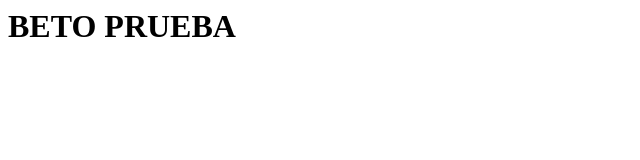
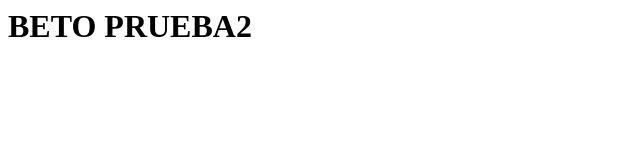
Before and after one commit to Albertoalva21/CursoUdemy, a plain HTML site: page index.html in a window 1280 px wide. Shown: the full height of the page, 0-640 px from the left. Drawn offline with Linux system fonts and the light colour scheme.

Commit message:
Nueva branch Beto Prueba

```diff
--- a/index.html
+++ b/index.html
@@ -4,6 +4,6 @@
     </head>
 
     <body>
-        <h1>BETO PRUEBA</h1>
+        <h1>BETO PRUEBA2</h1>
     </body>
 </html>
```
